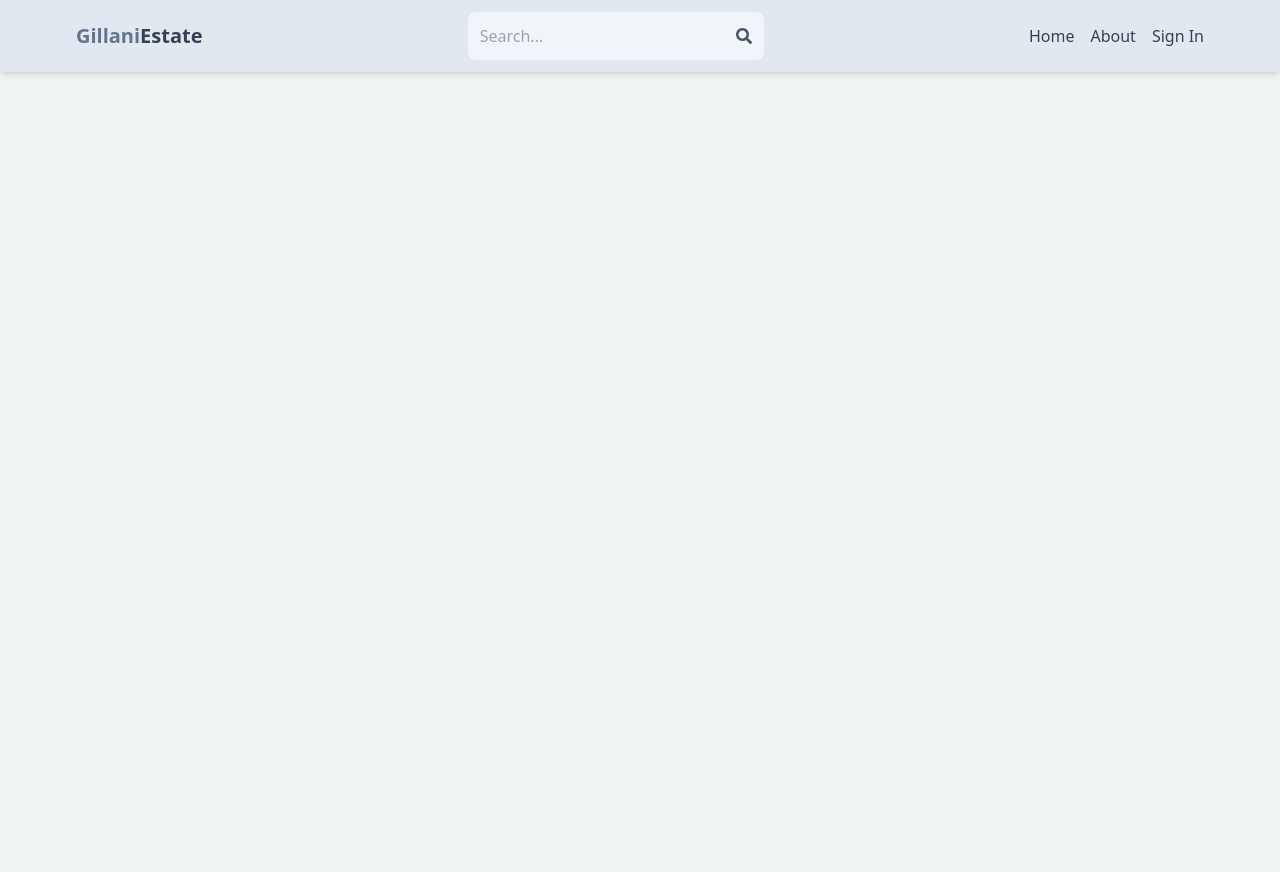
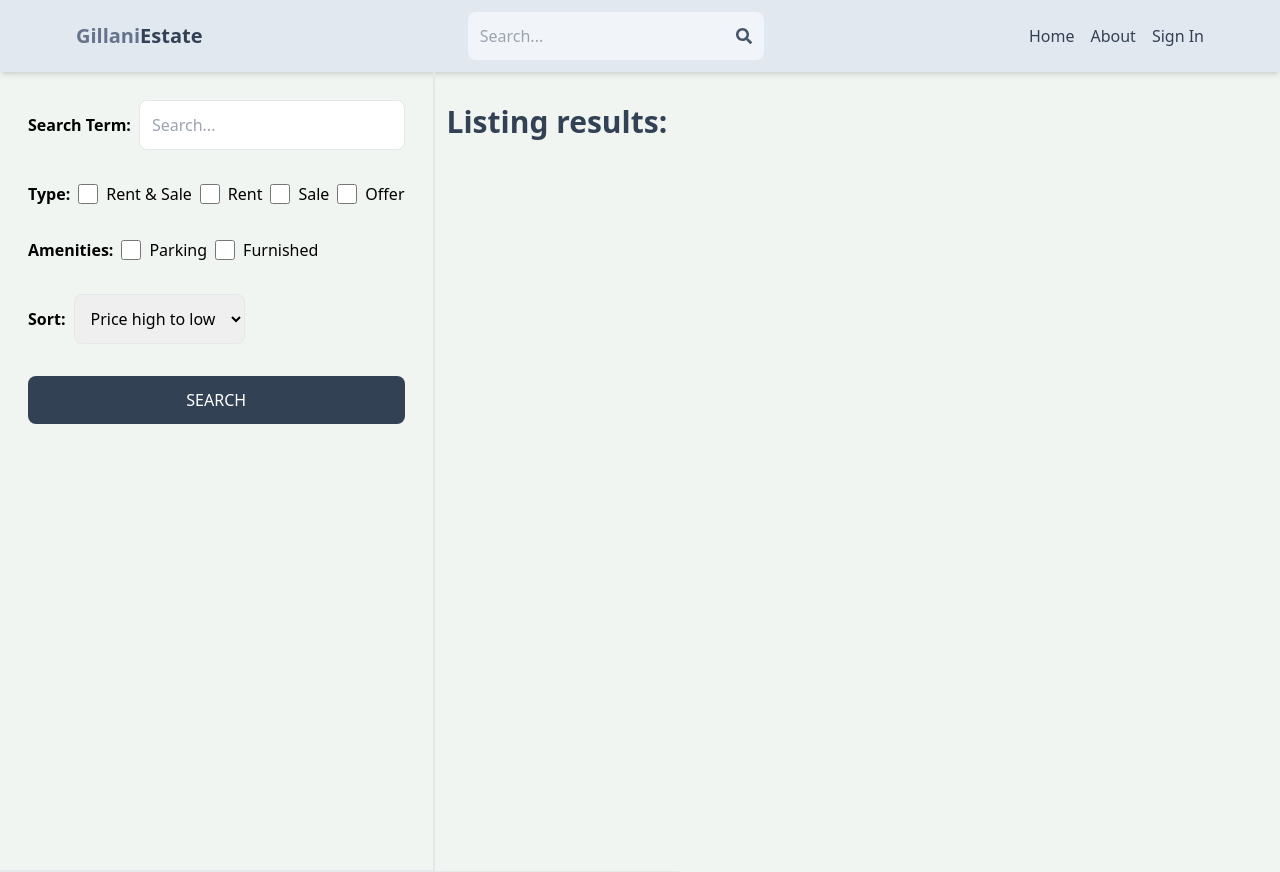
Before and after one commit to AmmaraGillani/real-estate, a React (Vite) app in the folder client/: page /search in a window 1280 px wide. Before the commit the page ends 800 px from the top, so only its background shows below. Built offline with nearby package versions, Linux system fonts and the light colour scheme; no server answers.

Commit message:
create search page UI

```diff
--- a/client/src/App.jsx
+++ b/client/src/App.jsx
@@ -10,6 +10,7 @@
 import PrivateRoute from './components/PrivateRoute';
 import UpdateListing from './pages/UpdateListing';
 import Listing from './pages/Listing';
+import Search from './pages/Search';
 
 
 export default function App() {
@@ -22,6 +23,7 @@
       <Route path = '/sign-up' element = {<SignUp />} />
       <Route path = '/sign-in' element = {<Signin />} />
       <Route path = '/about' element = {<About />} />
+      <Route path = 'search' element = {<Search/>}/>
       <Route path = '/listing/:listingId' element = {<Listing />} />
       <Route element = {<PrivateRoute />}>
         <Route path = '/profile' element = {<Profile />} />
--- /dev/null
+++ b/client/src/pages/Search.jsx
@@ -0,0 +1,74 @@
+import React from 'react'
+
+export default function Search() {
+  return (
+   <div className = 'flex flex-col md:flex-row'>
+        <div className = 'p-7 border-b-2 md:border-r-2 md:min-h-screen'>
+            <form className='flex flex-col gap-8'>
+                <div className = 'flex items-center gap-2'>
+                    <label
+                        className = 'whitespace-nowrap font-semibold'>Search Term:
+                    </label>
+                    <input type = 'text'
+                    id = 'searchTerm'
+                    placeholder = 'Search...'
+                    className='border rounded-lg p-3 w-full' />
+
+                </div>
+                <div className='flex gap-2 flex-wrap items-center'>
+                    <label  className = 'font-semibold'>
+                        Type:
+                    </label>
+                <div className='flex gap-2'>
+                    <input type='checkbox' id='all' className='w-5'/>
+                        <span>Rent & Sale</span>
+                </div>
+                <div className='flex gap-2'>
+                    <input type='checkbox' id='rent' className='w-5'/>
+                        <span>Rent</span>
+                </div>
+                <div className='flex gap-2'>
+                    <input type='checkbox' id='sale' className='w-5'/>
+                        <span>Sale</span>
+                </div>
+                <div className='flex gap-2'>
+                    <input type='checkbox' id='offer' className='w-5'/>
+                        <span>Offer</span>
+                </div>
+                </div>
+                <div className='flex gap-2 flex-wrap items-center'>
+                    <label  className = 'font-semibold'>
+                        Amenities:
+                    </label>
+                <div className='flex gap-2'>
+                    <input type='checkbox' id='parking' className='w-5'/>
+                        <span>Parking</span>
+                </div>
+                <div className='flex gap-2'>
+                    <input type='checkbox' id='furnished' className='w-5'/>
+                        <span>Furnished</span>
+                </div>
+                </div>
+                <div className='flex items-center gap-2'>
+                    <label  className = 'font-semibold'>Sort:</label>
+                    <select id='sort_order'
+                    className='border rounded-lg p-3'>
+                        <option> Price high to low </option>
+                        <option> Price low to high </option>
+                        <option> Latest </option>
+                        <option> Oldest </option>
+
+                    </select>
+                </div>
+                <button className='bg-slate-700 text-white hover:opacity-95 p-3 rounded-lg uppercase'>Search</button>
+            </form>
+        </div>
+            <h1 className='text-3xl font-semibold border-b p-3 text-slate-700 mt-5 '>
+                Listing results:
+            </h1>
+        <div>
+
+        </div>
+   </div>
+)
+}
```
